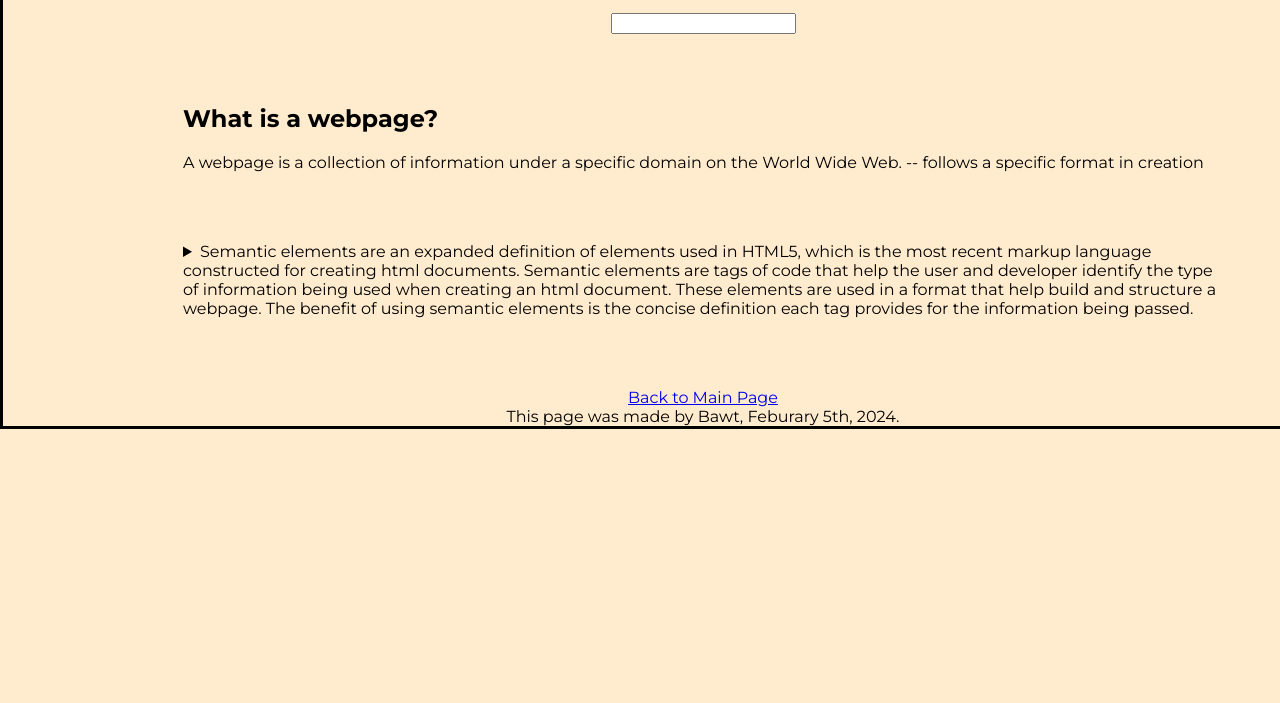
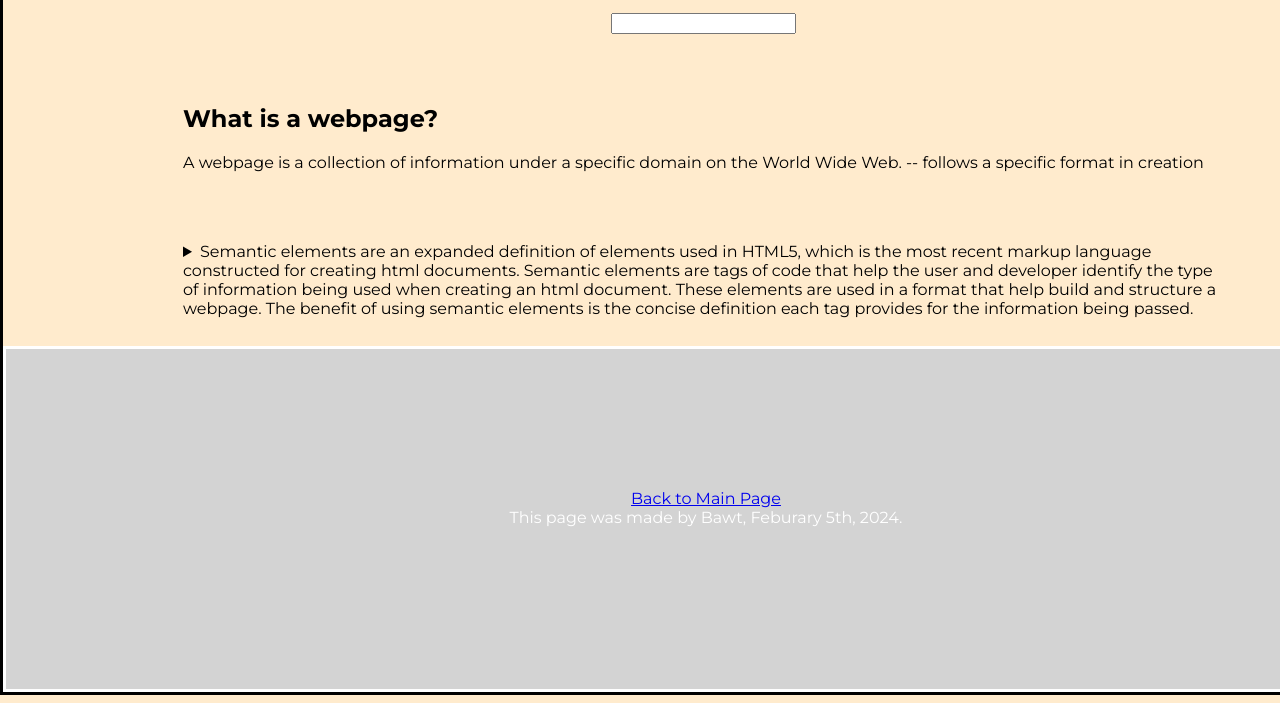
Before and after one commit to BawtSo/portfolio, a plain HTML site: page semantic-elements.html in a window 1280 px wide. Shown: the part 1031-1734 px from the top of the page. Before the commit the page ends 1468 px from the top, so only its background shows below. Drawn offline with Linux system fonts and the light colour scheme.

Commit message:
Fix footer margin from summary

```diff
--- a/styles/semantic-styles.css
+++ b/styles/semantic-styles.css
@@ -68,7 +68,6 @@ h3{
     border-left:1px;
     text-align:center
 }*/
-footer,
 article{
     margin-top:5%;
 }
@@ -77,3 +76,13 @@ article{
     height:180px;
     padding-top:1%;
 }
+footer{
+    background-color:lightgrey;
+    width:100%;
+    height:200px;
+    color:white;
+    text-align:center;
+    padding-top:10%;
+    border-style:solid;
+    margin-top:2%;
+}
```
